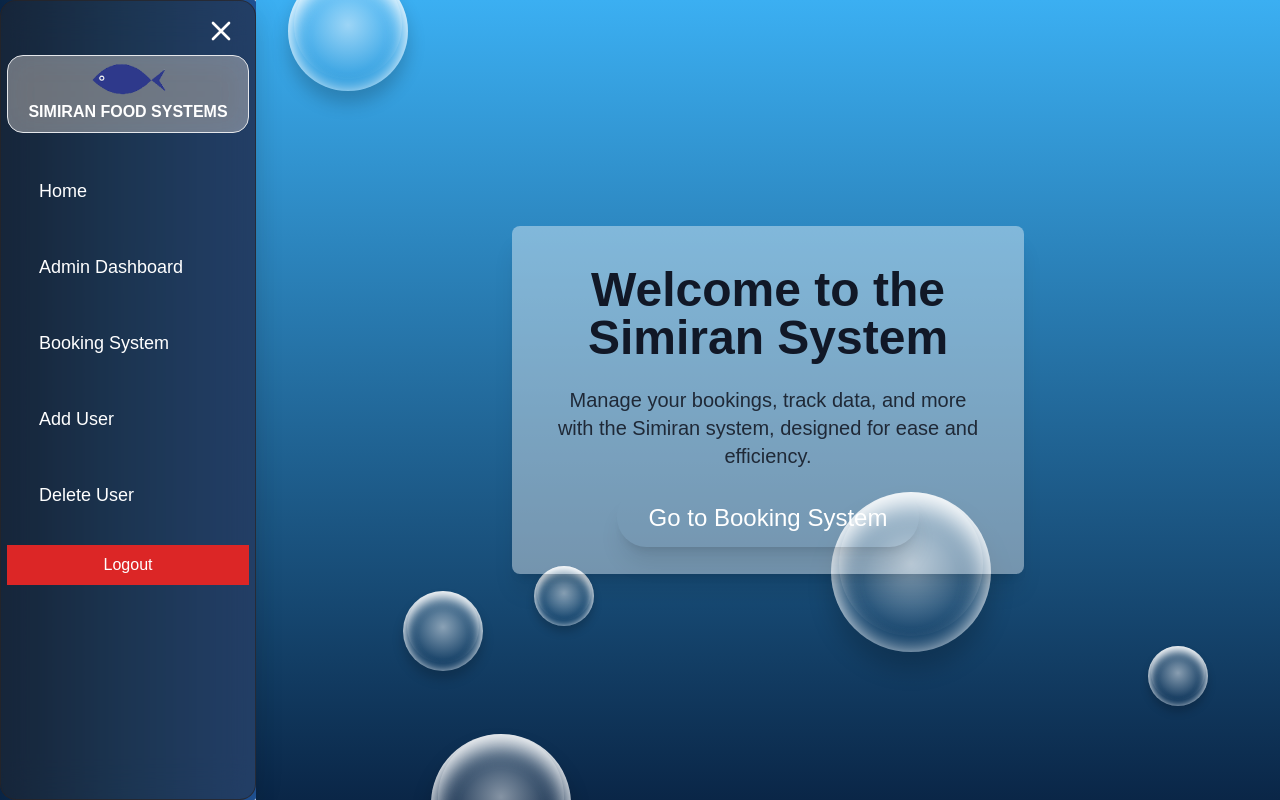
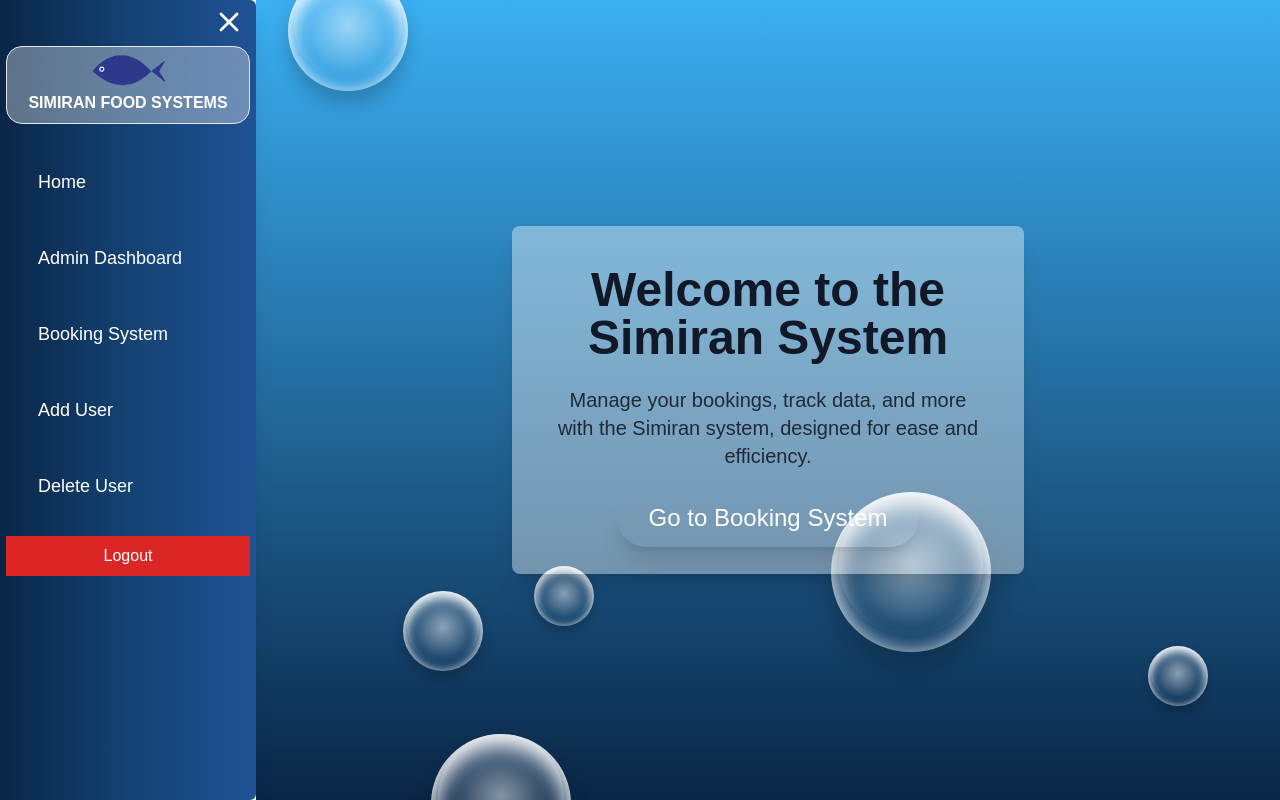
Before and after one commit to Wisitt/fish-booking-simiran, a Next.js app: page / in a window 1280 px wide. Built offline with nearby package versions, Linux system fonts and the light colour scheme; sample sign-in values are in the browser's storage.

Commit message:
fix:add bug

```diff
--- a/app/components/Sidebar.tsx
+++ b/app/components/Sidebar.tsx
@@ -22,6 +22,7 @@ const Sidebar: React.FC<SidebarProps> = ({ isOpen, toggleSidebar }) => {
   const handleLogout = () => {
     localStorage.removeItem("role");
     localStorage.removeItem("email");
+    localStorage.removeItem("userId");
     router.push("/login"); // Redirect to login page after logout
   };
 
@@ -33,24 +34,16 @@ const Sidebar: React.FC<SidebarProps> = ({ isOpen, toggleSidebar }) => {
     <div
       className={`fixed left-0 top-0 z-50 h-full bg-gradient-to-r from-[#0A2647] via-[#144272] to-[#205295] text-white transition-all duration-300 ease-in-out ${
         isOpen ? "w-64" : "w-20"
-      } h-screen shadow-xl rounded-r-sm`}
+      } h-screen shadow-xl rounded-r-md`}
     >
-      <div className="flex flex-col w-full h-full p-1.5"
-       style={{
-        background: "rgba(42, 36, 36, 0.4)", // Glass effect background
-        backdropFilter: "blur(19.1px)", // Apply frosted glass effect
-        WebkitBackdropFilter: "blur(19.1px)", // For Safari
-        borderRadius: "16px", // Rounded corners
-        boxShadow: "0 4px 30px rgba(0, 0, 0, 0.1)", // Subtle shadow
-        border: "1px solid rgba(42, 36, 36, 0.71)", // Light border
-      }}>
+      <div className="flex flex-col w-full h-full p-1.5">
         <button
           onClick={toggleSidebar}
-          className={`relative ${isOpen ? "top-[0px] right-[-190px]" : "top-[0px] right-[-10px]"} p-2 transition-all duration-300 transform hover:scale-110`}
+          className={`relative h-8 w-10 mb-2 ${isOpen ? "top-0 left-[199px]" : "top-0 left-3"} p-2 transition-all duration-300 transform hover:scale-110`}
         >
           <svg
             xmlns="http://www.w3.org/2000/svg"
-            className={`w-8 h-8 ${isOpen ? "text-white" : "text-gray-100"}`}
+            className={`w-8 h-full w-10 absolute ${isOpen ? "text-white top-0 right-0" : "text-gray-100 top-0 left-0"} transition-all duration-300 transform `}
             fill="none"
             viewBox="0 0 24 24"
             stroke="currentColor"
--- a/app/layout.tsx
+++ b/app/layout.tsx
@@ -15,16 +15,26 @@ export default function RootLayout({ children }: { children: React.ReactNode })
     setIsSidebarOpen(!isSidebarOpen);
   };
 
+  // เพิ่ม event listener เมื่อมีการเปลี่ยนแปลงใน localStorage
   useEffect(() => {
-    const role = localStorage.getItem("role");
-    if (role) {
-      setIsLoggedIn(true);  // Set to true if there is a role
-    } else {
-      setIsLoggedIn(false); // Set to false if no role is found
-    }
-  }, [router]);
+    const checkLoginStatus = () => {
+      const role = localStorage.getItem("role");
+      setIsLoggedIn(!!role);  // ถ้ามี role แสดงว่า user ได้เข้าสู่ระบบ
+    };
 
-  // If user is not logged in, show login page, else show the sidebar
+    // เช็คสถานะการล็อกอินทันทีที่หน้าโหลด
+    checkLoginStatus();
+
+    // ฟังการเปลี่ยนแปลงใน localStorage
+    window.addEventListener("storage", checkLoginStatus);
+
+    // ทำความสะอาดหลังจากการ render
+    return () => {
+      window.removeEventListener("storage", checkLoginStatus);
+    };
+  }, [pathname]);
+
+  // ถ้า user ไม่ล็อกอิน หรืออยู่ในหน้า login, ให้แสดงเฉพาะ children
   if (!isLoggedIn || pathname === "/login") {
     return (
       <html lang="en">
--- a/app/login/page.tsx
+++ b/app/login/page.tsx
@@ -31,7 +31,7 @@ const LoginPage = () => {
       if (role === "admin") {
         router.push("/admin");
       } else {
-        router.push("/bookings");
+        router.push("/");
       }
     } else {
       alert(data.message || "Invalid credentials.");
--- a/app/page.tsx
+++ b/app/page.tsx
@@ -1,7 +1,20 @@
+"use client";
+
+import { useEffect } from "react";
+import { useRouter } from "next/navigation";
 import Link from "next/link";
 import styles from "./styles/bubble.module.css"; // Correctly import the CSS module
 
 export default function Home() {
+  const router = useRouter();
+
+  useEffect(() => {
+    const userId = localStorage.getItem("userId");
+    if (!userId) {
+      router.push("/login");  // หากไม่พบ userId ให้ redirect ไปที่ /login
+    }
+  }, [router]);
+
   return (
     <div
       className="flex flex-col items-center justify-center min-h-screen relative overflow-hidden"
@@ -29,7 +42,7 @@ export default function Home() {
       </div>
 
       {/* Content Box */}
-      <div className="text-center p-10 bg-white/40  rounded-lg shadow-xl max-w-lg w-full z-20">
+      <div className="text-center p-10 bg-white/40 rounded-lg shadow-xl max-w-lg w-full z-20">
         <h1 className="text-5xl font-extrabold text-gray-900 mb-6">
           Welcome to the Simiran System
         </h1>
@@ -40,8 +53,7 @@ export default function Home() {
           <Link
             href="/bookings"
             className="text-2xl font-medium text-white px-8 py-4 rounded-full shadow-xl transition duration-300 transform hover:scale-105"
-            >
-
+          >
             Go to Booking System
           </Link>
         </div>
```
